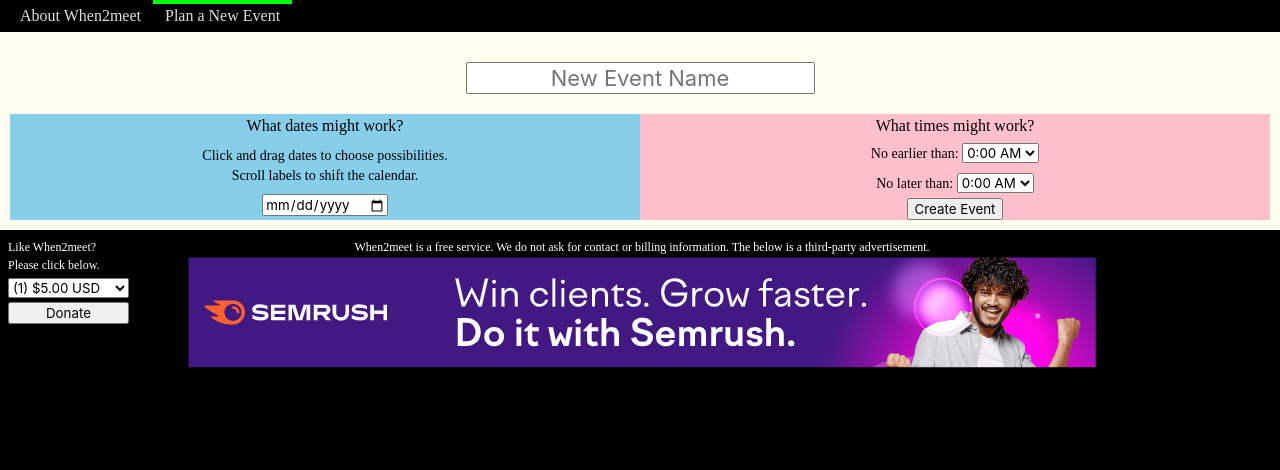
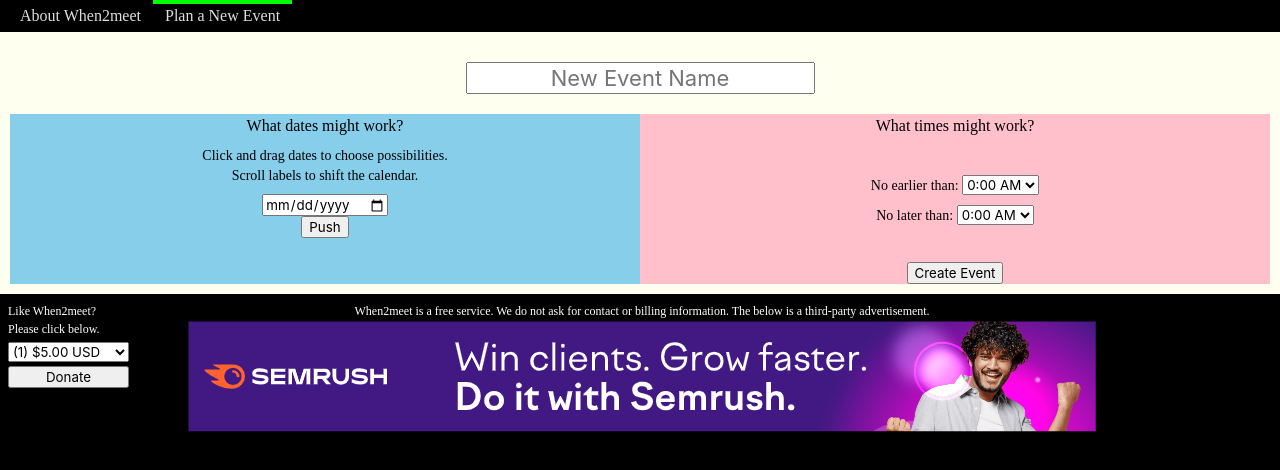
Before and after one commit to strn18/when2meet-clone-client, a React (Create React App) app: page / in a window 1280 px wide. Shown: the top 470 px of the page. Built offline with nearby package versions, Linux system fonts and the light colour scheme; a web font is replaced by a local one.

Commit message:
MOD: 날짜를 여러 개 선택할 수 있도록 변경(현재는 임시). 또한 백엔드와 잘 연결됨을 확인함.

```diff
--- a/src/pages/Main/index.tsx
+++ b/src/pages/Main/index.tsx
@@ -1,9 +1,11 @@
 import { ChangeEvent, useState } from 'react';
+import axios from 'axios';
 import { Box, Typography } from '@mui/material';
 
 export function MainPage() {
   const [eventName, setEventName] = useState<string>();
   const [date, setDate] = useState<string>();
+  const [dates, setDates] = useState<Date[]>([]);
   const [beginTime, setBeginTime] = useState<number>();
   const [endTime, setEndTime] = useState<number>();
 
@@ -15,6 +17,10 @@ export function MainPage() {
     setDate(event.target.value);
   };
 
+  const handleDates = () => {
+    if (date) setDates([...dates, new Date(date)]);
+  };
+
   const handleBeginTime = (event: ChangeEvent<HTMLSelectElement>) => {
     setBeginTime(parseInt(event.target.value, 10));
   };
@@ -23,16 +29,22 @@ export function MainPage() {
     setEndTime(parseInt(event.target.value, 10));
   };
 
-  /**
-   * user 상태(state)를 선언했습니다.
-   * 이 state는 User 타입이며, 초기값은 아래와 같습니다.
-   */
-  // const [user, setUser] = useState<User>({
-  //   id: 0,
-  //   firstName: '이웹',
-  //   lastName: '케',
-  //   age: 21,
-  // });
+  async function createEvent() {
+    try {
+      const response = await axios.post(`${process.env.REACT_APP_API_URL}/event`, {
+        dates,
+        begin: beginTime,
+        end: endTime,
+        eventName,
+      });
+
+      if (response.status !== 201) throw new Error();
+
+      alert('GOOD');
+    } catch (error) {
+      console.error('Fail to create event');
+    }
+  }
 
   /**
    * 백엔드 서버에 요청을 보내서 유저 정보를 가져오는 함수입니다.
@@ -97,7 +109,7 @@ export function MainPage() {
           style={{ textAlign: 'center', fontSize: '22px' }}
         />
       </Box>
-      <Box display={'flex'} justifyContent={'space-around'}>
+      <Box display={'flex'}>
         <Box
           display={'flex'}
           flexDirection={'column'}
@@ -110,6 +122,10 @@ export function MainPage() {
             <Typography variant="body2">Scroll labels to shift the calendar.</Typography>
           </Box>
           <input type="date" onChange={handleDate} />
+          <button onClick={handleDates}>Push</button>
+          {dates.map((date1) => (
+            <p>{date1.toLocaleString()}</p>
+          ))}
         </Box>
         <Box
           display={'flex'}
@@ -118,6 +134,7 @@ export function MainPage() {
           sx={{ width: '50%', backgroundColor: 'pink' }}
         >
           <Typography variant="body1">What times might work?</Typography>
+          <Box display={'flex'} flexDirection={'column'} alignItems={'center'} marginY={4}>
             <Box marginY={0.5}>
               <Typography variant="body2" display={'inline'}>
                 {'No earlier than: '}
@@ -138,26 +155,10 @@ export function MainPage() {
                 ))}
               </select>
             </Box>
-          <button
-            onClick={() => {
-              alert(`이벤트 이름: ${eventName}\n선택한 시간: ${date}\n시작 시간: ${beginTime}\n종료 시간: ${endTime}`);
-            }}
-          >
-            Create Event
-          </button>
+          </Box>
+          <button onClick={createEvent}>Create Event</button>
         </Box>
       </Box>
     </Box>
-    // <Box paddingX={3} paddingY={5}>
-    //   <Box>
-    //     <Typography variant="h4">사용자 정보</Typography>
-    //   </Box>
-    //   <Box height={40} />
-    //   <Box>
-    //     <Typography variant="h6">이름: {user.firstName}</Typography>
-    //     <Typography variant="h6">성: {user.lastName}</Typography>
-    //     <Typography variant="h6">나이: {user.age}</Typography>
-    //   </Box>
-    // </Box>
   );
 }
```
Lines whose indentation alone changed are shown as unchanged.
